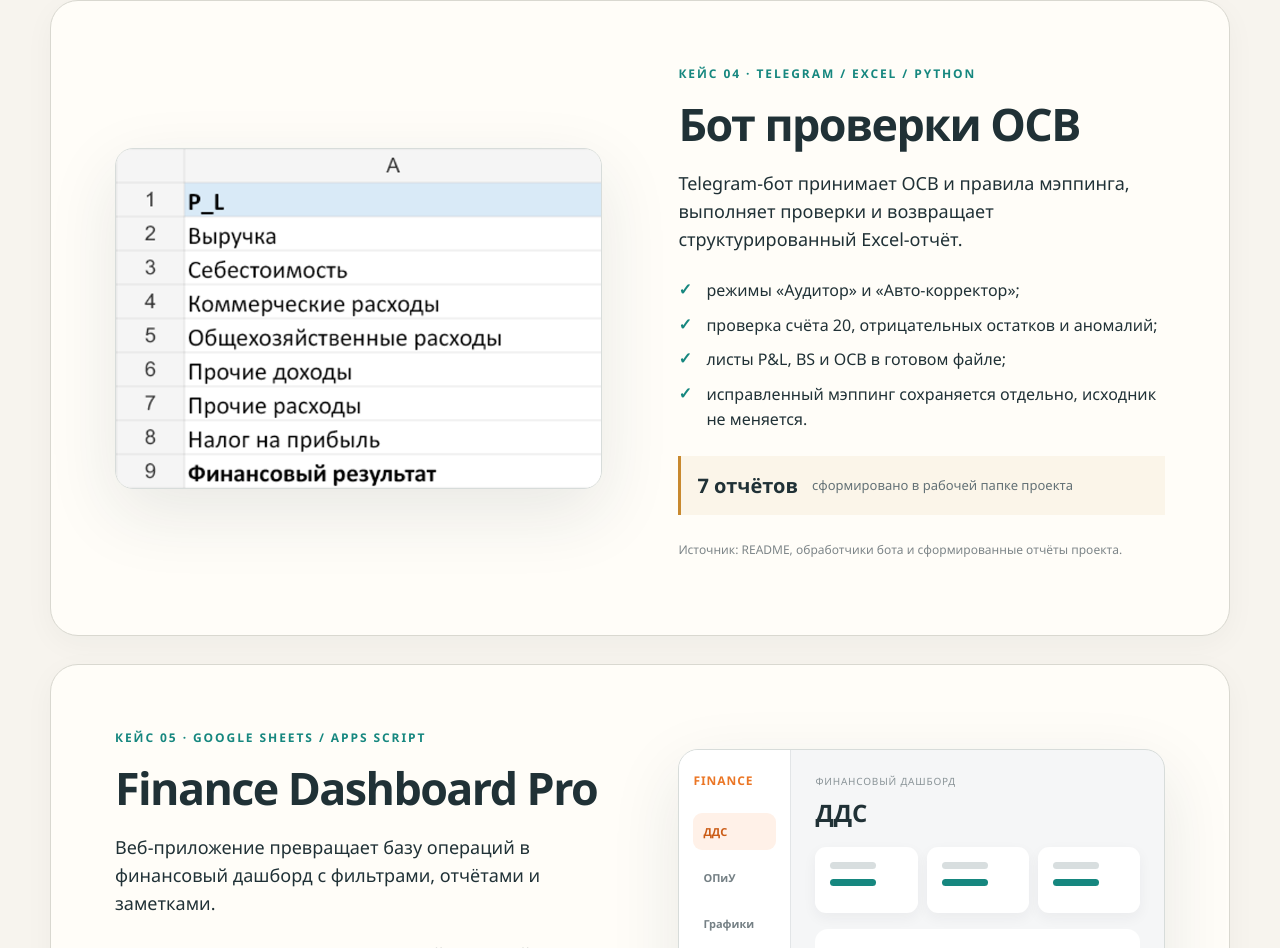
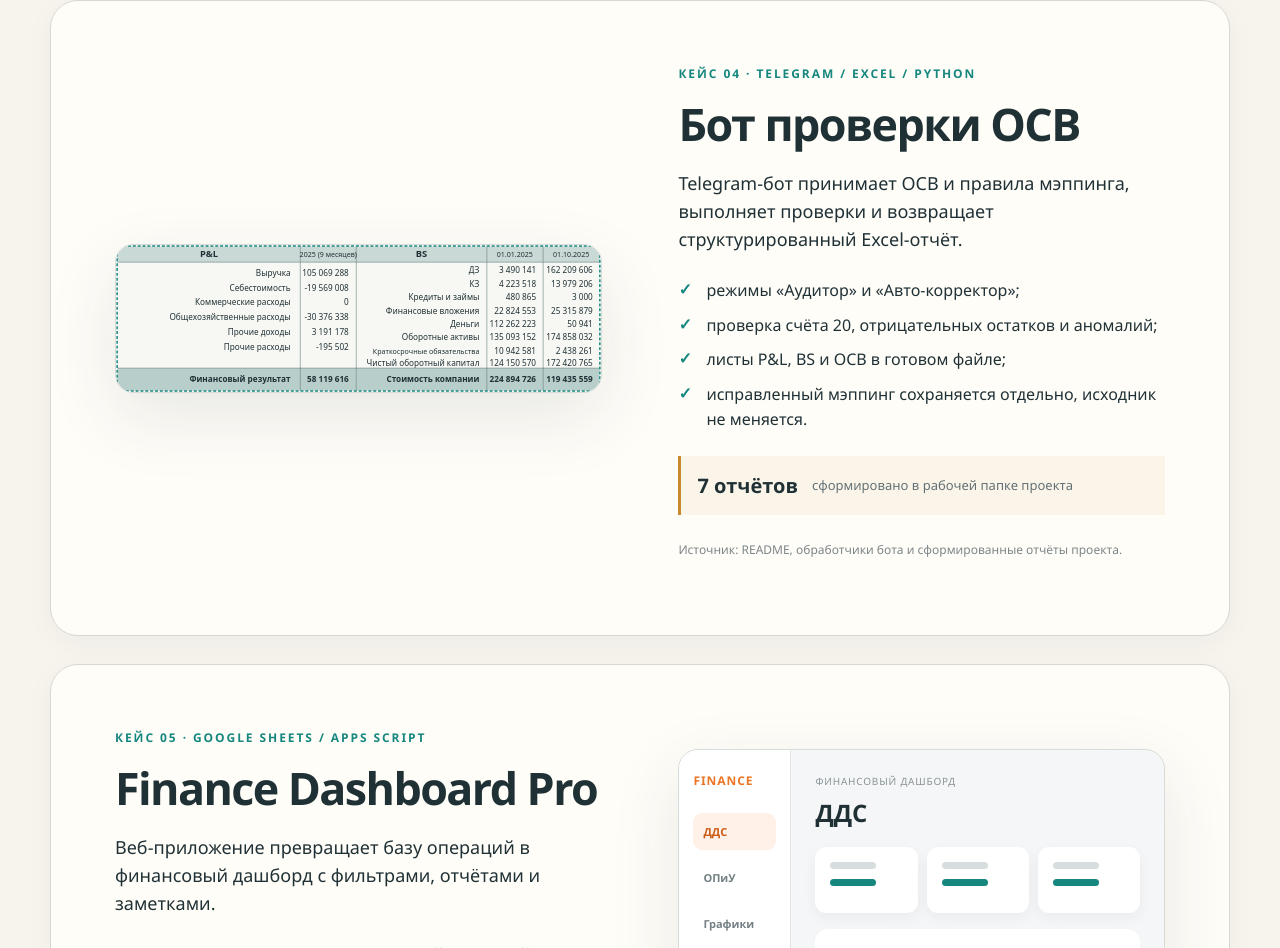
Before and after one commit to swet757-cpu/finance-automation-portfolio, a plain HTML site: page index.html in a window 1280 px wide. Shown: the part 3775-4723 px from the top of the page. Drawn offline with Linux system fonts and the light colour scheme.

Commit message:
Заменить изображение в кейсе проверки ОСВ

```diff
--- a/index.html
+++ b/index.html
@@ -123,7 +123,7 @@
 
       <article class="case case-image reveal">
         <div class="case-media report-media">
-          <img src="assets/osv-report.png" alt="Фрагмент отчёта, сформированного ботом проверки ОСВ" loading="lazy">
+          <img src="assets/osv-pl-bs.svg" alt="Фрагмент отчёта P&amp;L и BS, сформированного ботом проверки ОСВ" loading="lazy">
         </div>
         <div class="case-copy">
           <p class="case-kicker">Кейс 04 · Telegram / Excel / Python</p>
```
